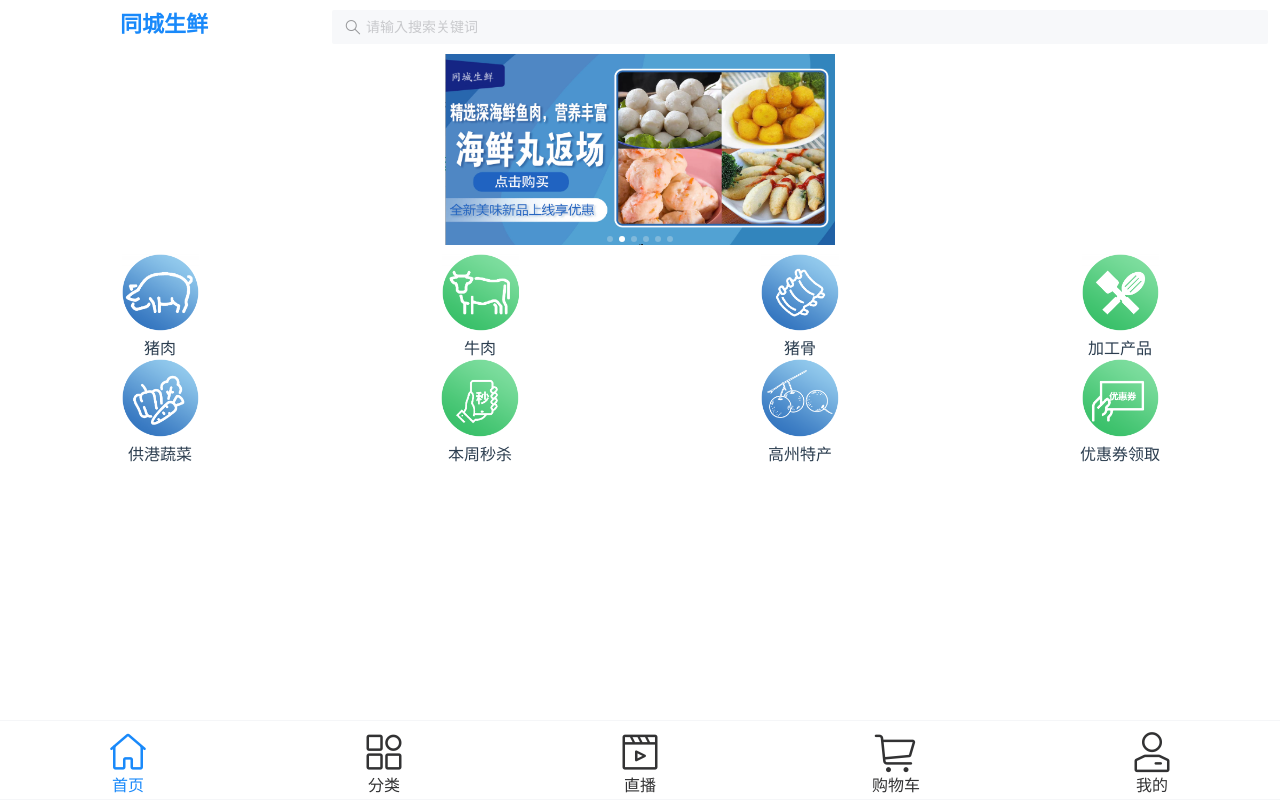
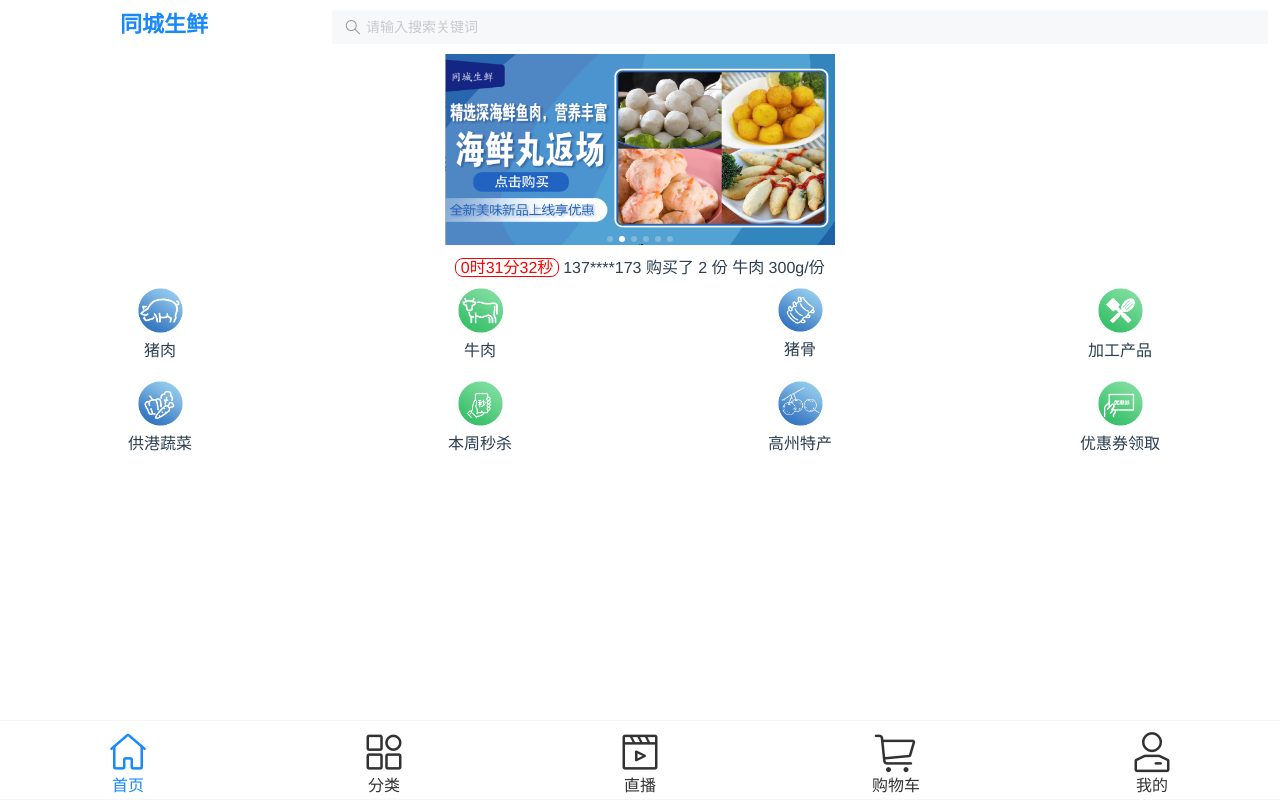
Before and after one commit to bart-zzb/fresh-product-e-commerce-platform, a Vue app in the folder mall-frontend/mall-app-frontend/mall-app/: page /index in a window 1280 px wide. Built offline with nearby package versions, Linux system fonts and the light colour scheme.

Commit message:
2024-03-17 vant 轮播信息

```diff
--- a/mall-frontend/mall-app-frontend/mall-app/src/views/home/IndexView.vue
+++ b/mall-frontend/mall-app-frontend/mall-app/src/views/home/IndexView.vue
@@ -1,4 +1,6 @@
 <template>
+
+  <!--标题和搜索栏-->
   <van-row>
     <van-col span="6">
       <div style="line-height: 50px;font-weight: bold;font-size: 22px;color: #1989FA;margin-left: 8px;">同城生鲜</div>
@@ -7,6 +9,8 @@
       <van-search v-model="value" placeholder="请输入搜索关键词"/>
     </van-col>
   </van-row>
+
+  <!--轮播图管理-->
   <van-row>
     <van-col span="24">
       <van-swipe class="my-swipe" :autoplay="3000" indicator-color="white">
@@ -14,9 +18,19 @@
       </van-swipe>
     </van-col>
   </van-row>
+
+  <!--轮播信息-->
+  <van-swipe style="height: 24px;" :autoplay="2500" :show-indicators="false" vertical>
+    <van-swipe-item v-for="item in orderList" style="height: 24px;margin:0px;">
+      <p style="margin:0px 12px;"><span style="color: red;border: 1px solid red;border-radius: 8px;">&nbsp{{item.time}}&nbsp</span>
+        {{item.phone}} 购买了 {{item.amount}} 份 {{item.productName}} {{item.specName}}</p>
+    </van-swipe-item>
+  </van-swipe>
+
+  <!--图标分类-->
   <van-row>
-    <van-col v-for="item in labelList" span="6">
-      <img :src="item.imgUrl">
+    <van-col v-for="item in labelList" span="6" style="margin: 10px auto;">
+      <img :src="item.imgUrl" style="width: 45px;">
       <div>{{item.name}}</div>
     </van-col>
   </van-row>
@@ -45,8 +59,22 @@ const labelList = ref([
   {imgUrl:"/imgs/label/label7.png",name:"高州特产"},
   {imgUrl:"/imgs/label/label8.png",name:"优惠券领取"}
 ]);
+
+const orderList = ref([
+  {time:"3时20分06秒",phone:"134****0318",amount:"1",productName:"猪扒(里脊)",specName:"300g/份"},
+  {time:"0时31分32秒",phone:"137****173",amount:"2",productName:"牛肉",specName:"300g/份"},
+  {time:"2时40分16秒",phone:"135****0345",amount:"4",productName:"牛展",specName:"500g/份"}
+]);
 </script>
 
 <style scoped>
-
+/*单行文字超出的部分替换为省略号*/
+p {
+  /*单行显示*/
+  white-space: nowrap;
+  /*超出部分隐藏*/
+  overflow: hidden;
+  /*超出部分替换成...*/
+  text-overflow:ellipsis;
+}
 </style>
```
